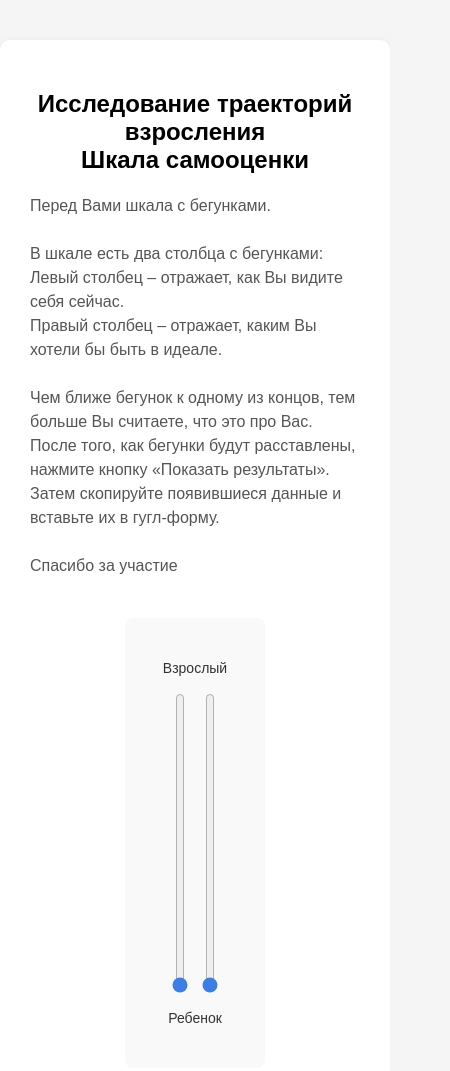
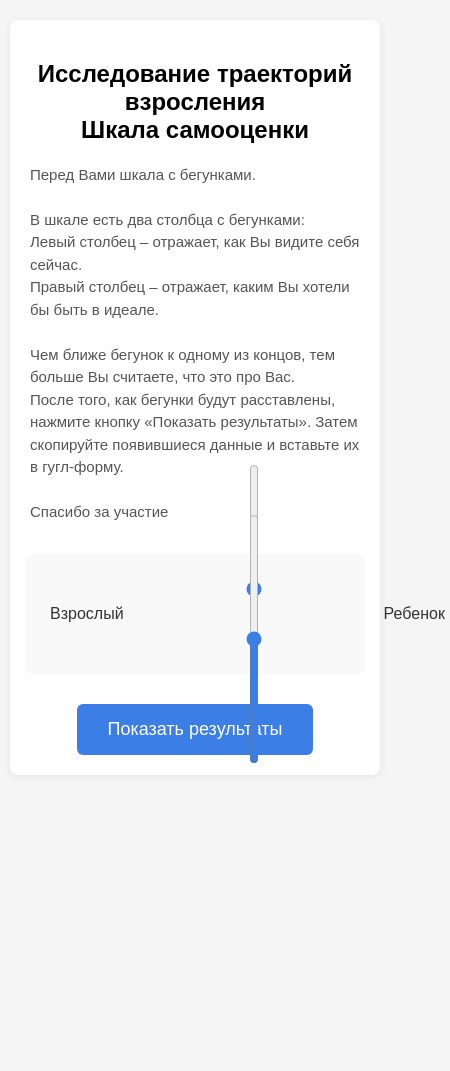
Before and after one commit to Burii2004/Burii2004.github.io, a plain HTML site: page index.html in a window 390 px wide. Shown: the top 1071 px of the page, 450 px wide, since content can reach past the window. After the commit the page ends 844 px from the top, so only its background shows below. Drawn offline with Linux system fonts and the light colour scheme.

Commit message:
Update index.html

```diff
--- a/index.html
+++ b/index.html
@@ -2,13 +2,14 @@
 <html lang="ru">
 <head>
     <meta charset="UTF-8" />
+    <meta name="viewport" content="width=device-width, initial-scale=1.0">
     <title>Исследование траекторий взросления у подростков</title>
     <style>
         body {
             font-family: Arial, sans-serif;
             background: #f5f5f5;
             margin: 0;
-            padding: 40px 0;
+            padding: 20px 0;
         }
         .container {
             max-width: 600px;
@@ -101,6 +102,74 @@
             line-height: 1.5;
             white-space: pre-line;
         }
+
+        /* Мобильная адаптация */
+        @media (max-width: 768px) {
+            body {
+                padding: 10px 0;
+            }
+            .container {
+                padding: 20px 15px;
+                margin: 10px;
+                border-radius: 8px;
+            }
+            .description {
+                font-size: 15px;
+                margin-bottom: 30px;
+                padding: 0 5px;
+            }
+            .rlrs {
+                flex-direction: column;
+                gap: 20px;
+                margin-bottom: 20px;
+            }
+            .slider-block {
+                flex-direction: row;
+                height: auto;
+                width: 100%;
+                max-width: 400px;
+                padding: 20px;
+                height: 120px;
+            }
+            .slider-label-top,
+            .slider-label-bottom {
+                min-height: auto;
+                font-size: 16px;
+                writing-mode: horizontal-tb;
+                width: 80px;
+                height: 100%;
+                display: flex;
+                align-items: center;
+                justify-content: center;
+            }
+            .slider-label-top {
+                order: 1;
+            }
+            .sliders-pair {
+                order: 2;
+                gap: 20px;
+                flex-direction: column;
+            }
+            .vertical-slider {
+                writing-mode: horizontal-tb;
+                direction: ltr;
+                width: 250px;
+                height: 30px;
+                transform: rotate(-90deg);
+                transform-origin: center;
+                margin: 0;
+                accent-color: #3a7ee6;
+                -webkit-appearance: slider-horizontal;
+            }
+            .slider-label-bottom {
+                order: 3;
+                writing-mode: horizontal-tb;
+            }
+            .show-results-btn {
+                font-size: 18px;
+                padding: 15px 30px;
+            }
+        }
     </style>
 </head>
 <body>
@@ -130,8 +199,8 @@
             <div class="slider-block">
                 <div class="slider-label-top">Взрослый</div>
                 <div class="sliders-pair">
-                    <input class="vertical-slider" type="range" min="0" max="100" value="0" orient="vertical" data-block-index="0" />
-                    <input class="vertical-slider" type="range" min="0" max="100" value="0" orient="vertical" data-block-index="0" />
+                    <input class="vertical-slider" type="range" min="0" max="100" value="50" orient="vertical" data-block-index="0" />
+                    <input class="vertical-slider" type="range" min="0" max="100" value="50" orient="vertical" data-block-index="0" />
                 </div>
                 <div class="slider-label-bottom">Ребенок</div>
             </div>
@@ -147,51 +216,3 @@
         function convertValueToCm(value) {
             const numValue = parseFloat(value) || 0;
             return (numValue / 10).toFixed(1).replace('.', ',');
-        }
-
-        // Обработчик изменения слайдеров (только для визуальной обратной связи, если нужно)
-        document.querySelectorAll('.vertical-slider').forEach(slider => {
-            slider.addEventListener('input', function() {
-                // Можно добавить визуализацию значения здесь, если требуется
-                console.log('Slider value:', this.value, '->', convertValueToCm(this.value));
-            });
-        });
-
-        // Обработчик кнопки "Показать результаты"
-        document.getElementById('showResultsBtn').addEventListener('click', function() {
-            console.log('Button clicked - collecting results'); // Отладка
-
-            // Блокируем все слайдеры
-            document.querySelectorAll('.vertical-slider').forEach(slider => {
-                slider.disabled = true;
-                console.log('Disabled slider:', slider.value); // Отладка
-            });
-
-            const resultsContainer = document.getElementById('resultsContainer');
-            let resultsText = '';
-
-            // Получаем все слайдеры блока 0 (единственная шкала)
-            const sliders = Array.from(document.querySelectorAll('.vertical-slider[data-block-index="0"]'));
-            console.log('Found sliders:', sliders.length); // Отладка
-
-            if (sliders.length === 2) {
-                const values = sliders.map(slider => convertValueToCm(slider.value));
-                resultsText = `скопируйте эти данные и вставьте в гугл форму: ${values.join(' / ')}\n`;
-                console.log('Results text:', resultsText); // Отладка
-            } else {
-                resultsText = 'Ошибка: не найдены слайдеры\n';
-                console.error('Sliders not found');
-            }
-
-            // Показываем результаты
-            resultsContainer.textContent = resultsText.trim();
-            resultsContainer.style.display = 'block';
-
-            // Скрываем кнопку
-            this.style.display = 'none';
-
-            console.log('Results shown successfully'); // Отладка
-        });
-    </script>
-</body>
-</html>
```
